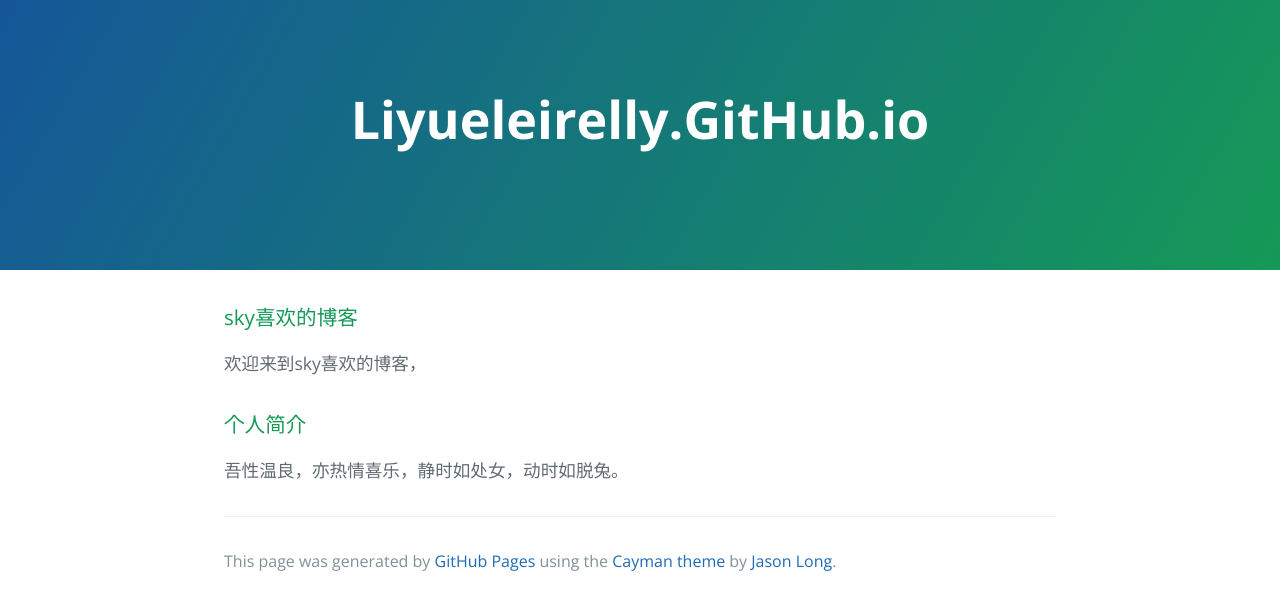
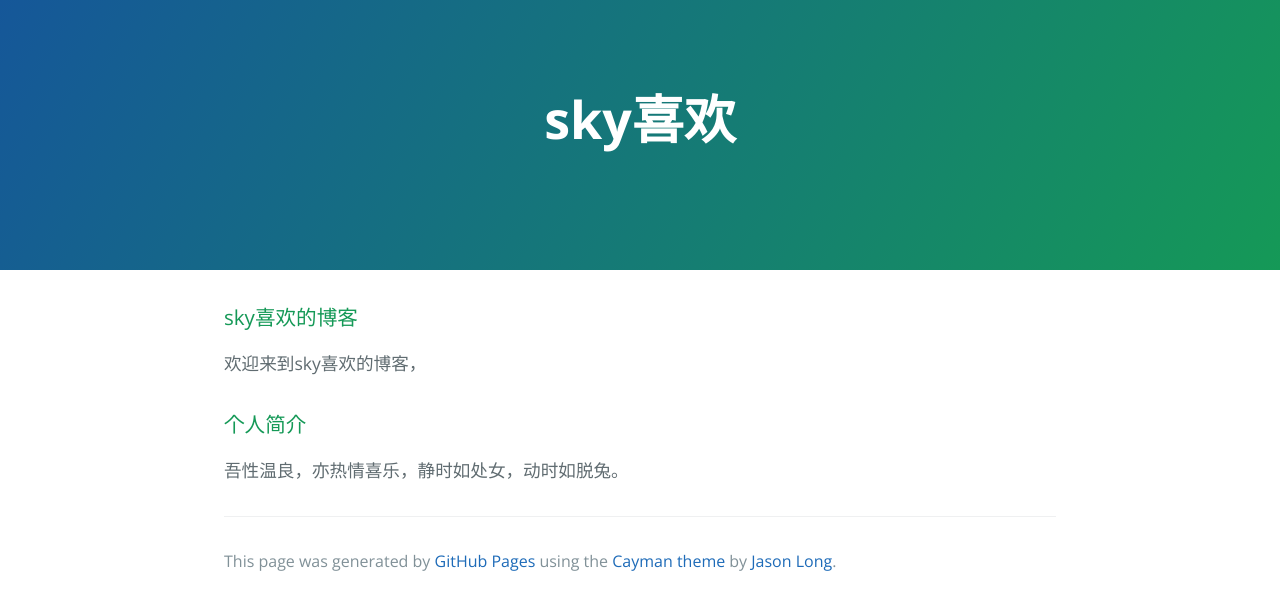
Before and after one commit to LiyueleiRelly/LiyueleiRelly.github.io, a plain HTML site: page index.html in a window 1280 px wide. Drawn offline with nearby package versions, Linux system fonts and the light colour scheme.

Commit message:
Update index.html

```diff
--- a/index.html
+++ b/index.html
@@ -11,7 +11,7 @@
   </head>
   <body>
     <section class="page-header">
-      <h1 class="project-name">Liyueleirelly.GitHub.io</h1>
+      <h1 class="project-name">sky喜欢</h1>
       <h2 class="project-tagline"></h2>
     </section>
 
```
